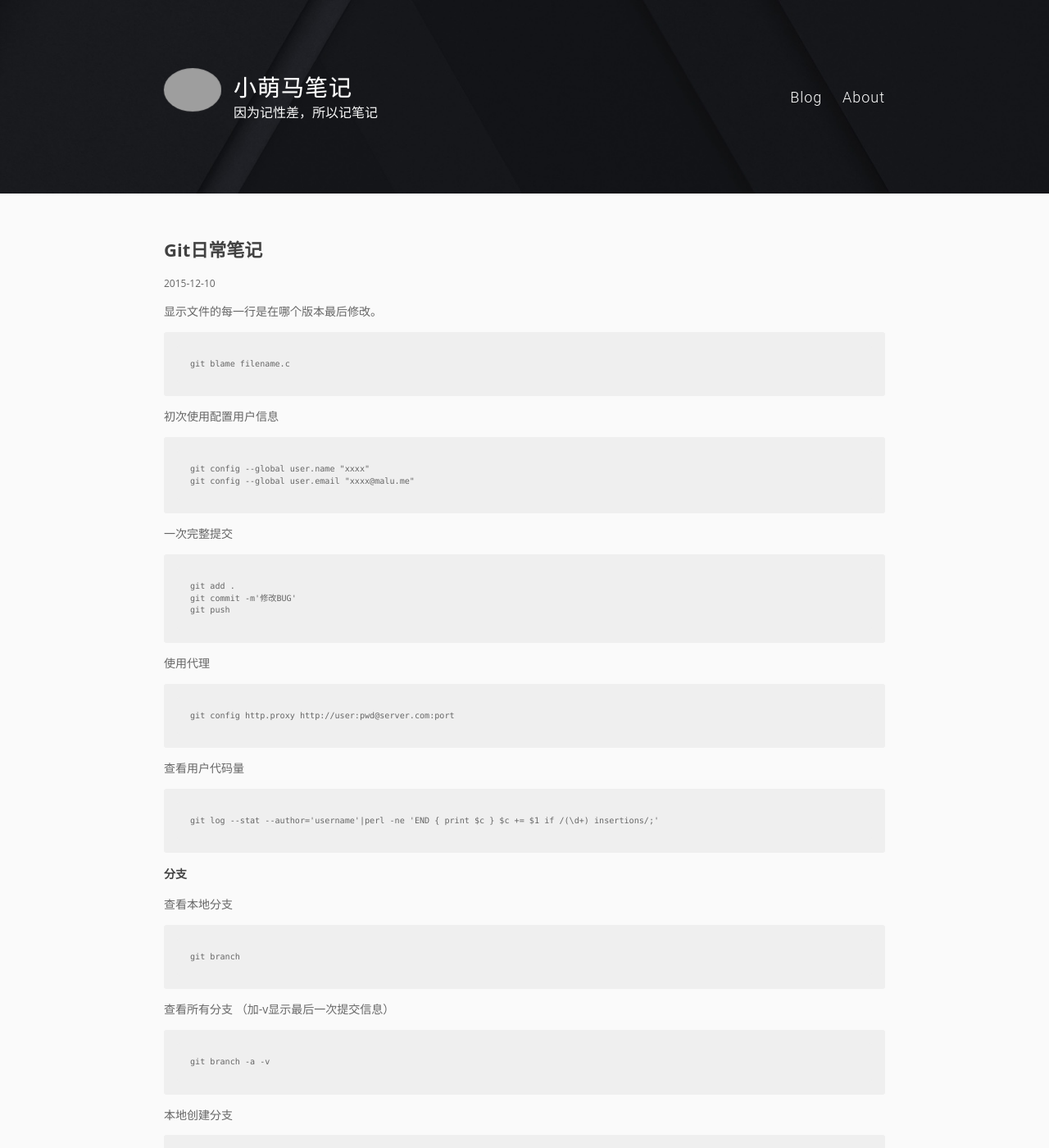
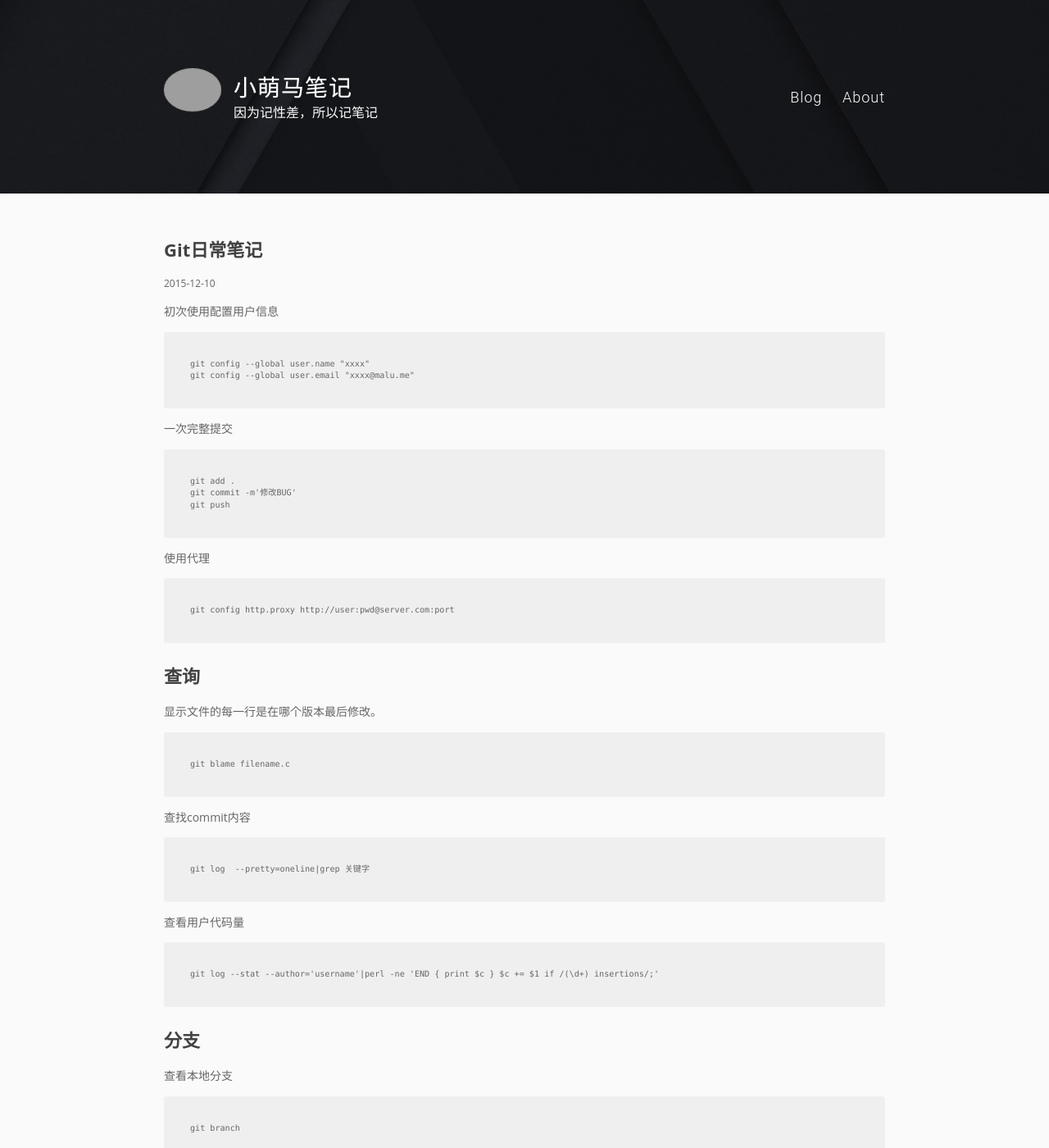
Before and after one commit to pingmalu/pingmalu.github.io, a Jekyll site: the page built from _posts/2015-12-10-Git日常笔记.md, in a window 1280 px wide and 1400 px high. Shown: the whole window at 82% size. Built offline with Jekyll 4.4.1, drawn with Linux system fonts in a browser that asks for light colours; grey boxes are pictures that could not be loaded.

Commit message:
git search

```diff
--- a/_posts/2015-12-10-Git日常笔记.md
+++ b/_posts/2015-12-10-Git日常笔记.md
@@ -24,12 +19,22 @@ title: Git日常笔记
 
     git config http.proxy http://user:pwd@server.com:port
 
+# 查询
+
+
+显示文件的每一行是在哪个版本最后修改。
+
+	git blame filename.c
+
+查找commit内容
+
+	git log  --pretty=oneline|grep 关键字
 
 查看用户代码量
 
     git log --stat --author='username'|perl -ne 'END { print $c } $c += $1 if /(\d+) insertions/;'
 
-## 分支
+# 分支
 
 查看本地分支
 
```
Also changed, not shown: other parts of _posts/2015-12-10-Git日常笔记.md (+0 -5 lines).
